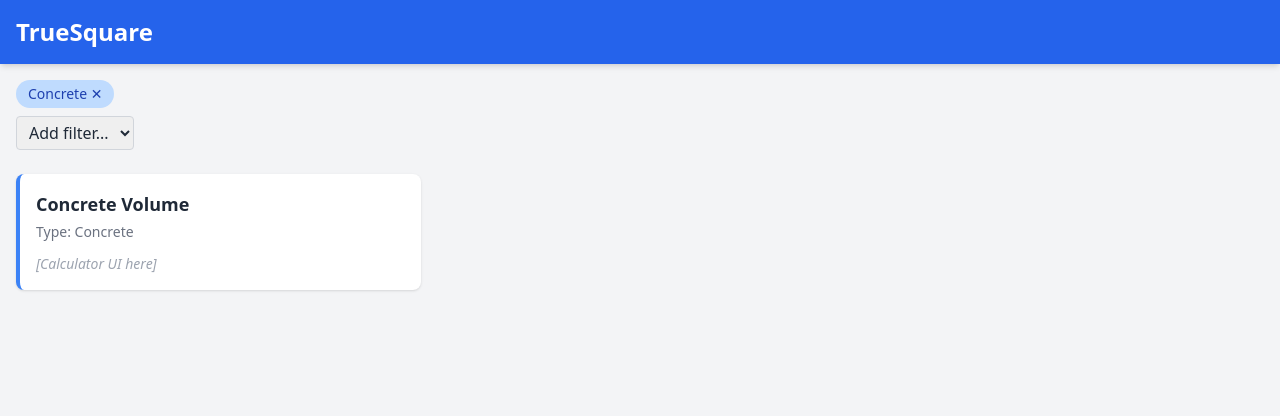
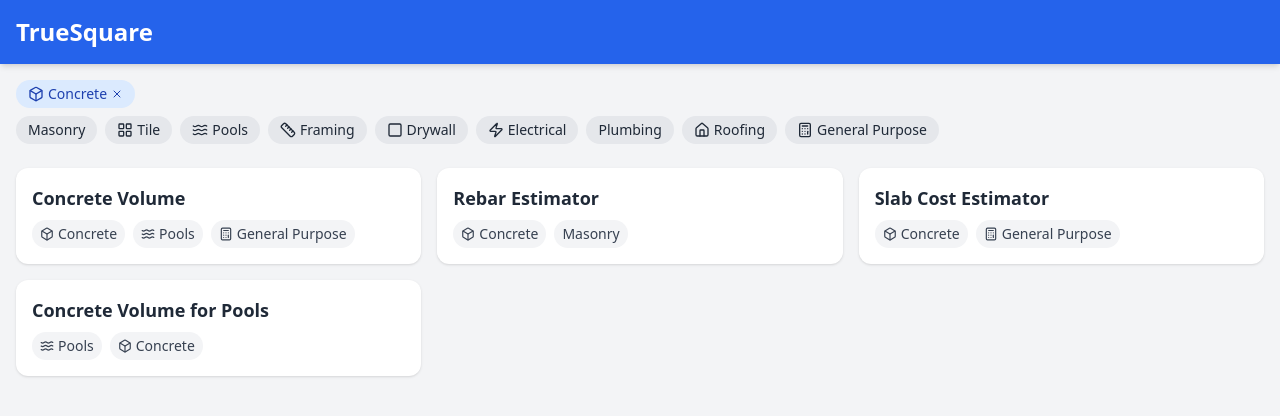
Before and after one commit to gshanahan/TrueSquare, a React (Vite) app: page / in a window 1280 px wide. Shown: the top 416 px of the page. Built offline with nearby package versions, Linux system fonts and the light colour scheme.

Commit message:
Added type icons

```diff
--- a/package.json
+++ b/package.json
@@ -9,6 +9,7 @@
     "deploy": "gh-pages -d dist"
   },
   "dependencies": {
+    "lucide-react": "^0.509.0",
     "react": "^18.2.0",
     "react-dom": "^18.2.0"
   },
--- a/src/App.jsx
+++ b/src/App.jsx
@@ -2,13 +2,76 @@ import React, { useState } from 'react';
 import Header from './components/Header';
 import FilterPanel from './components/FilterPanel';
 import CalculatorCard from './components/CalculatorCard';
+import {
+  Box,
+  Bricks,
+  LayoutGrid,
+  Waves,
+  Ruler,
+  Square,
+  Zap,
+  Pipe,
+  Home,
+  Calculator
+} from 'lucide-react';
 
-const ALL_TYPES = ['Concrete', 'Masonry', 'Tile', 'Pools', 'Framing'];
+const ALL_TYPES = [
+  'Concrete',
+  'Masonry',
+  'Tile',
+  'Pools',
+  'Framing',
+  'Drywall',
+  'Electrical',
+  'Plumbing',
+  'Roofing',
+  'General Purpose',
+];
+
+const ICON_MAP = {
+  Concrete: Box,
+  Masonry: Bricks,
+  Tile: LayoutGrid,
+  Pools: Waves,
+  Framing: Ruler,
+  Drywall: Square,
+  Electrical: Zap,
+  Plumbing: Pipe,
+  Roofing: Home,
+  'General Purpose': Calculator,
+};
 
 const dummyCalculators = [
-  { id: 1, title: 'Concrete Volume', type: 'Concrete' },
-  { id: 2, title: 'Tile Surface Area', type: 'Tile' },
-  { id: 3, title: 'Masonry Wall Estimator', type: 'Masonry' },
+  { id: 1, title: 'Concrete Volume', types: ['Concrete', 'Pools', 'General Purpose'] },
+  { id: 2, title: 'Rebar Estimator', types: ['Concrete', 'Masonry'] },
+  { id: 3, title: 'Slab Cost Estimator', types: ['Concrete', 'General Purpose'] },
+  { id: 4, title: 'Block Wall Estimator', types: ['Masonry', 'Framing'] },
+  { id: 5, title: 'Brick Count Calculator', types: ['Masonry'] },
+  { id: 6, title: 'Mortar Mix Calculator', types: ['Masonry', 'Tile'] },
+  { id: 7, title: 'Tile Quantity Calculator', types: ['Tile', 'Pools', 'General Purpose'] },
+  { id: 8, title: 'Thinset Coverage Estimator', types: ['Tile'] },
+  { id: 9, title: 'Underlayment Cost Estimator', types: ['Tile', 'General Purpose'] },
+  { id: 10, title: 'Concrete Volume for Pools', types: ['Pools', 'Concrete'] },
+  { id: 11, title: 'Pool Perimeter & Surface Area', types: ['Pools', 'General Purpose'] },
+  { id: 12, title: 'Tile & Coping Calculator', types: ['Pools', 'Tile'] },
+  { id: 13, title: 'Board Foot Calculator', types: ['Framing', 'Roofing'] },
+  { id: 14, title: 'Stud Spacing Calculator', types: ['Framing', 'Drywall'] },
+  { id: 15, title: 'Joist Span Calculator', types: ['Framing', 'Roofing'] },
+  { id: 16, title: 'Drywall Sheet Estimator', types: ['Drywall', 'Framing'] },
+  { id: 17, title: 'Joint Compound Estimator', types: ['Drywall'] },
+  { id: 18, title: 'Screw Count Estimator', types: ['Drywall', 'Framing'] },
+  { id: 19, title: 'Conduit Fill Calculator', types: ['Electrical'] },
+  { id: 20, title: 'Voltage Drop Calculator', types: ['Electrical'] },
+  { id: 21, title: 'Breaker Load Estimator', types: ['Electrical'] },
+  { id: 22, title: 'Pipe Volume Calculator', types: ['Plumbing', 'Pools'] },
+  { id: 23, title: 'Drain Slope Checker', types: ['Plumbing'] },
+  { id: 24, title: 'Fixture Unit Calculator', types: ['Plumbing'] },
+  { id: 25, title: 'Shingle Estimator', types: ['Roofing'] },
+  { id: 26, title: 'Roof Pitch Calculator', types: ['Roofing'] },
+  { id: 27, title: 'Ice & Water Shield Estimator', types: ['Roofing'] },
+  { id: 28, title: 'Surface Area & Perimeter', types: ['General Purpose', 'Tile', 'Pools'] },
+  { id: 29, title: 'Material Weight Calculator', types: ['General Purpose'] },
+  { id: 30, title: 'Labor Time Estimator', types: ['General Purpose'] },
 ];
 
 export default function App() {
@@ -23,7 +86,7 @@ export default function App() {
   };
 
   const visibleCalculators = dummyCalculators.filter(calc =>
-    filters.includes(calc.type)
+    calc.types.some(t => filters.includes(t))
   );
 
   return (
@@ -35,10 +98,16 @@ export default function App() {
           onAdd={handleAddFilter}
           onRemove={handleRemoveFilter}
           allTypes={ALL_TYPES}
+          iconMap={ICON_MAP}
         />
         <div className="grid grid-cols-1 md:grid-cols-2 lg:grid-cols-3 gap-4 mt-6">
           {visibleCalculators.map(calc => (
-            <CalculatorCard key={calc.id} title={calc.title} type={calc.type} />
+            <CalculatorCard
+              key={calc.id}
+              title={calc.title}
+              types={calc.types}
+              iconMap={ICON_MAP}
+            />
           ))}
         </div>
       </div>
--- a/src/components/CalculatorCard.jsx
+++ b/src/components/CalculatorCard.jsx
@@ -1,10 +1,23 @@
-export default function CalculatorCard({ title, type }) {
+import React from 'react';
+
+export default function CalculatorCard({ title, types, iconMap }) {
   return (
-    <div className="bg-white shadow rounded-lg p-4 border-l-4 border-blue-500">
-      <h2 className="text-lg font-semibold">{title}</h2>
-      <p className="text-sm text-gray-500 mt-1">Type: {type}</p>
-      {/* Placeholder: Replace with actual calculator logic */}
-      <div className="mt-3 text-sm text-gray-400 italic">[Calculator UI here]</div>
+    <div className="bg-white rounded-xl shadow p-4">
+      <h3 className="text-lg font-semibold mb-2">{title}</h3>
+      <div className="flex flex-wrap gap-2 text-sm text-gray-700">
+        {types.map(type => {
+          const Icon = iconMap[type];
+          return (
+            <span
+              key={type}
+              className="flex items-center gap-1 bg-gray-100 px-2 py-1 rounded-full"
+            >
+              {Icon && <Icon size={14} />}
+              {type}
+            </span>
+          );
+        })}
+      </div>
     </div>
   );
 }
--- a/src/components/FilterPanel.jsx
+++ b/src/components/FilterPanel.jsx
@@ -1,30 +1,43 @@
-export default function FilterPanel({ filters, onAdd, onRemove, allTypes }) {
-    const available = allTypes.filter(t => !filters.includes(t));
+import React from 'react';
+import { X } from 'lucide-react';
 
-    return (
-      <div>
-        <div className="flex flex-wrap items-center gap-2 mb-2">
-          {filters.map(type => (
+export default function FilterPanel({ filters, onAdd, onRemove, allTypes, iconMap }) {
+  const availableTypes = allTypes.filter(type => !filters.includes(type));
+
+  return (
+    <div className="mb-4">
+      <div className="flex flex-wrap gap-2 mb-2">
+        {filters.map(type => {
+          const Icon = iconMap[type];
+          return (
             <span
               key={type}
-              className="bg-blue-200 text-blue-800 px-3 py-1 rounded-full text-sm cursor-pointer"
-              onClick={() => onRemove(type)}
-              title="Click to remove"
+              className="flex items-center gap-1 bg-blue-100 text-blue-800 px-3 py-1 rounded-full text-sm"
             >
-              {type} ✕
+              {Icon && <Icon size={16} />}
+              {type}
+              <button onClick={() => onRemove(type)}>
+                <X size={12} />
+              </button>
             </span>
-          ))}
-        </div>
-        <select
-          className="border border-gray-300 rounded px-2 py-1"
-          onChange={e => onAdd(e.target.value)}
-          value=""
-        >
-          <option value="" disabled>Add filter...</option>
-          {available.map(type => (
-            <option key={type} value={type}>{type}</option>
-          ))}
-        </select>
+          );
+        })}
       </div>
-    );
-  }
+      <div className="flex flex-wrap gap-2">
+        {availableTypes.map(type => {
+          const Icon = iconMap[type];
+          return (
+            <button
+              key={type}
+              onClick={() => onAdd(type)}
+              className="flex items-center gap-1 bg-gray-200 hover:bg-gray-300 text-gray-800 px-3 py-1 rounded-full text-sm"
+            >
+              {Icon && <Icon size={16} />}
+              {type}
+            </button>
+          );
+        })}
+      </div>
+    </div>
+  );
+}
```
Also changed, not shown: 1 other file (tests, documents, lock files or other folders).
